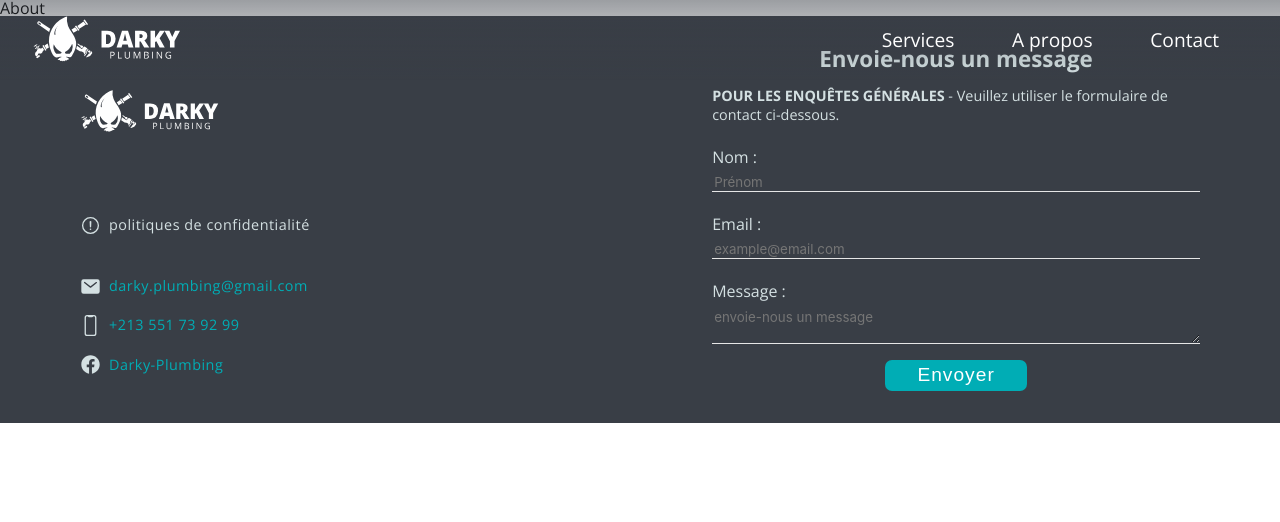
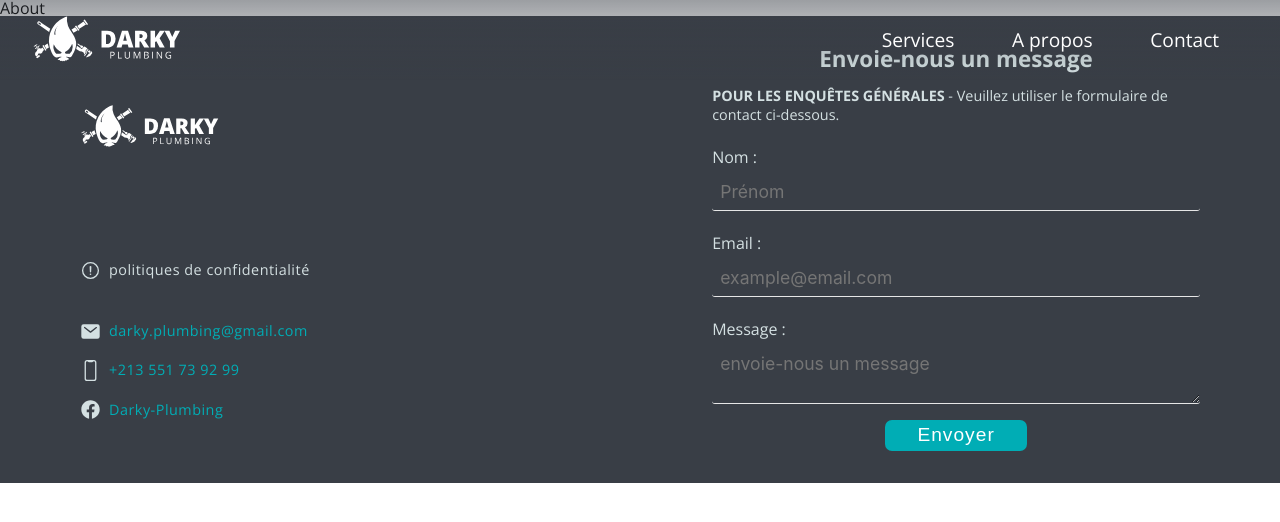
Before and after one commit to sidouxie/Darky-Plumbing, a Next.js app: page /about in a window 1280 px wide. Shown: the top 522 px of the page. Built offline with nearby package versions, Linux system fonts and the light colour scheme.

Commit message:
ajout du scroll contact

```diff
--- a/components/Layout.js
+++ b/components/Layout.js
@@ -1,6 +1,7 @@
 import React, { useState, useEffect } from "react";
 import Menu from "./Menu";
 import SeFooter from "./SeFooter";
+import { animateScroll as scroll } from "react-scroll";
 
 function Layout(props) {
   const [isopen, setIsopen] = useState(false);
@@ -25,9 +26,17 @@ function Layout(props) {
   const toggle = () => {
     setIsopen(!isopen);
   };
+
+  const toggleContact = () => {
+    scroll.scrollToBottom({
+      smooth: true,
+      duration: 2000,
+    });
+    setIsopen(!isopen);
+  };
   return (
     <>
-      <Menu isopen={isopen} toggle={toggle} />
+      <Menu isopen={isopen} toggle={toggle} toggleContact={toggleContact} />
       {props.children}
       <SeFooter />
     </>
--- a/components/Menu.js
+++ b/components/Menu.js
@@ -2,7 +2,7 @@ import React from "react";
 import Link from "next/link";
 import { IoMenu, IoClose, IoMail, IoCall } from "react-icons/io5";
 
-function Menu({ toggle, isopen }) {
+function Menu({ toggle, isopen, toggleContact }) {
   return (
     <>
       <header>
@@ -22,9 +22,8 @@ function Menu({ toggle, isopen }) {
             <Link href="/about">
               <a>A propos</a>
             </Link>
-            <Link href="/contact">
-              <a>Contact</a>
-            </Link>
+
+            <a onClick={toggleContact}>Contact</a>
           </div>
 
           <div className="section-mobile" onClick={toggle}>
@@ -54,9 +53,7 @@ function Menu({ toggle, isopen }) {
             <Link href="/about">
               <a>A propos</a>
             </Link>
-            <Link href="/contact">
-              <a>Contact</a>
-            </Link>
+            <a onClick={toggleContact}>Contact</a>
           </div>
 
           <div className="sec-info">
--- a/components/SeFooter.js
+++ b/components/SeFooter.js
@@ -13,7 +13,7 @@ const encode = (data) => {
 };
 
 export default function SeFooter() {
-  const [name, setName] = useState("");
+  const [prenom, setPrenom] = useState("");
   const [email, setEmail] = useState("");
   const [message, setMessage] = useState("");
 
@@ -21,9 +21,14 @@ export default function SeFooter() {
     fetch("/", {
       method: "POST",
       headers: { "Content-Type": "application/x-www-form-urlencoded" },
-      body: encode({ "form-name": "contact", name, email, message }),
+      body: encode({ "form-name": "contact", prenom, email, message }),
     })
-      .then(() => alert("Votre message a bien été envoyé !"))
+      .then(() => {
+        alert("Votre message a bien été envoyé !");
+        setPrenom("");
+        setEmail("");
+        setMessage("");
+      })
       .catch((error) => alert(error));
 
     e.preventDefault();
@@ -98,8 +103,9 @@ export default function SeFooter() {
                   type="text"
                   name="Prenom"
                   placeholder="Prénom"
-                  value={name}
-                  onChange={(e) => setName(e.target.value)}
+                  value={prenom}
+                  onChange={(e) => setPrenom(e.target.value)}
+                  required
                 />
               </label>
 
@@ -111,6 +117,7 @@ export default function SeFooter() {
                   placeholder="example@email.com"
                   value={email}
                   onChange={(e) => setEmail(e.target.value)}
+                  required
                 />
               </label>
 
@@ -122,12 +129,15 @@ export default function SeFooter() {
                   placeholder="envoie-nous un message"
                   value={message}
                   onChange={(e) => setMessage(e.target.value)}
+                  required
                 />
               </label>
 
               <input type="hidden" name="form-name" value="contact" />
 
-              <input className="btn-form" type="submit" value="Envoyer" />
+              <button className="btn-form" type="submit" value="Envoyer">
+                Envoyer
+              </button>
             </form>
           </div>
         </div>
--- a/package.json
+++ b/package.json
@@ -13,6 +13,7 @@
     "react": "17.0.2",
     "react-dom": "17.0.2",
     "react-icons": "^4.2.0",
+    "react-scroll": "^1.8.2",
     "sass": "^1.32.13"
   }
 }
--- a/styles/_footer.scss
+++ b/styles/_footer.scss
@@ -162,13 +162,17 @@ footer {
 
           input,
           textarea {
+            padding: 0.5rem;
+            font-size: 1.1rem;
+            font-weight: 400;
             width: 100%;
             position: relative;
             margin-bottom: 1rem;
             box-shadow: none;
-            outline: none;
+            outline: none !important;
             border: none;
             border-bottom: 1px #e6e6e6 solid;
+            border-radius: 3px;
             background-color: transparent;
             margin-top: 0.5rem;
             color: $clr-light-500;
@@ -176,11 +180,24 @@ footer {
               Oxygen, Ubuntu, Cantarell, "Open Sans", "Helvetica Neue",
               sans-serif;
 
+            &:focus {
+              border: none;
+              border-bottom: 3px $clr-secondary-300 solid;
+              background-color: #e8f0fe;
+              color: $clr-primary-400;
+            }
             &:focus-visible {
-              outline: none;
               border: none;
-              border-bottom: 1px $clr-secondary-300 solid;
-              background: transparent;
+              border-bottom: 3px $clr-secondary-300 solid;
+              background-color: #e8f0fe;
+              color: $clr-primary-400;
+            }
+
+            &:focus-visible {
+              border: none;
+              border-bottom: 3px $clr-secondary-300 solid;
+              background-color: #e8f0fe;
+              color: $clr-primary-400;
             }
           }
         }
```
Also changed, not shown: components/HeadBg.js (+9 -5 lines), pages/index.js (+5 -6 lines), 1 other file (tests, documents, lock files or other folders).
